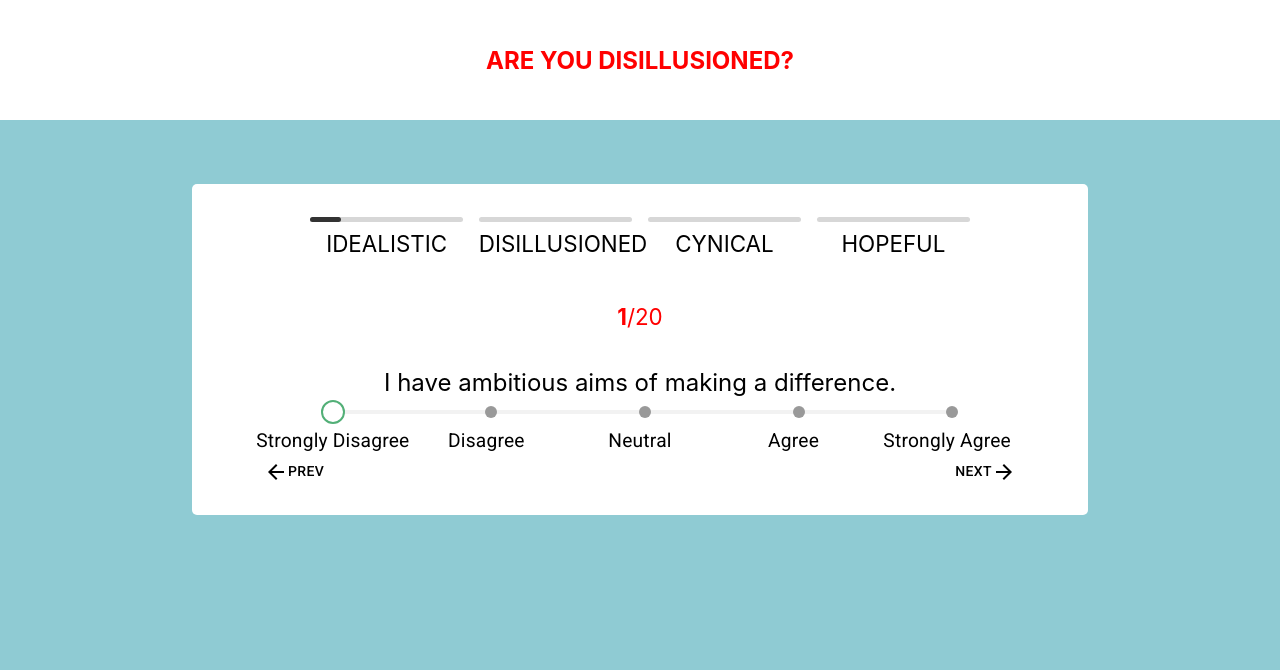
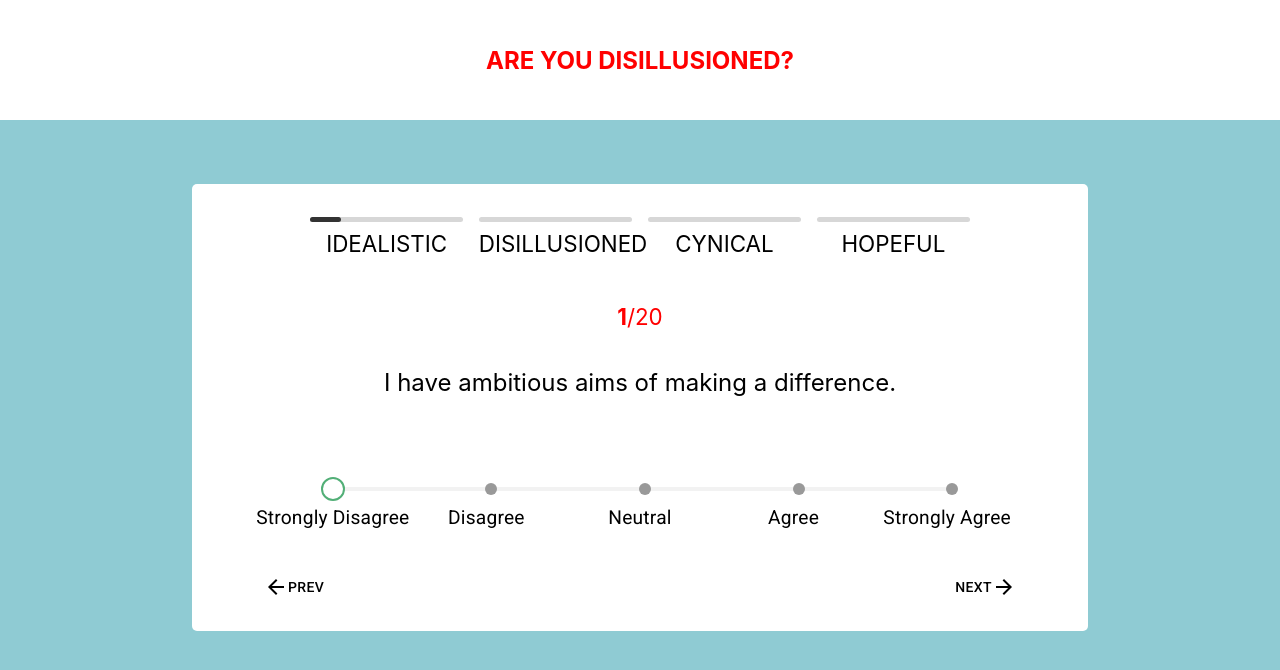
Before and after one commit to Hriday1321/StudioAssessment, a React (Create React App) app: page / in a window 1280 px wide. Shown: the top 670 px of the page. Built offline with nearby package versions, Linux system fonts and the light colour scheme; the HTML template or start-up script is replaced by a standard one.

Commit message:
fixed spacing

```diff
--- a/src/components/Body/Body.elements.js
+++ b/src/components/Body/Body.elements.js
@@ -12,6 +12,20 @@ export const Cont = styled.div`
     display: flex;
     justify-content: center;
     font-size: 1.5em;
+`
+
+export const ContQ = styled.div`
+    display: flex;
+    justify-content: center;
+    font-size: 1.5em;
+    margin-bottom: 10%;
+`
+
+export const ContS = styled.div`
+    display: flex;
+    justify-content: center;
+    font-size: 1.5em;
+    margin-bottom: 5%;
 `
 
 export const Cont2 = styled.div`
--- a/src/components/Body/Body.js
+++ b/src/components/Body/Body.js
@@ -1,6 +1,6 @@
 import React from 'react'
 import Bar from '../Bar/Bar'
-import { Container, Cont, Cont2, Cont3, Div} from './Body.elements'
+import { Container, Cont, Cont2, Cont3, ContQ, ContS, Div} from './Body.elements'
 import { data } from './../../utils/data'
 import Slider from '../Slider/Slider';
 
@@ -33,8 +33,8 @@ function Body() {
         <Cont2>
             <b>{value}</b>/20
         </Cont2>
-        <Cont>{data[value - 1].ques}</Cont>
-        <Cont><Slider value = {value} set = {setValue}/></Cont>
+        <ContQ>{data[value - 1].ques}</ContQ>
+        <ContS><Slider value = {value} set = {setValue}/></ContS>
         <Cont3>
             <Button sx={{
                 color: 'black'
--- a/src/utils/data.js
+++ b/src/utils/data.js
@@ -1,9 +1,12 @@
 export const data = [{
     ques: "I have ambitious aims of making a difference.",
+    val: 0
 },
 {
     ques: "My leadership journey has progressed as I anticipated.",
+    val: 0
 },
 {
     ques: "I have spent fewer than 4 years in full time service or ministry.",
+    val: 0
 }]
```
